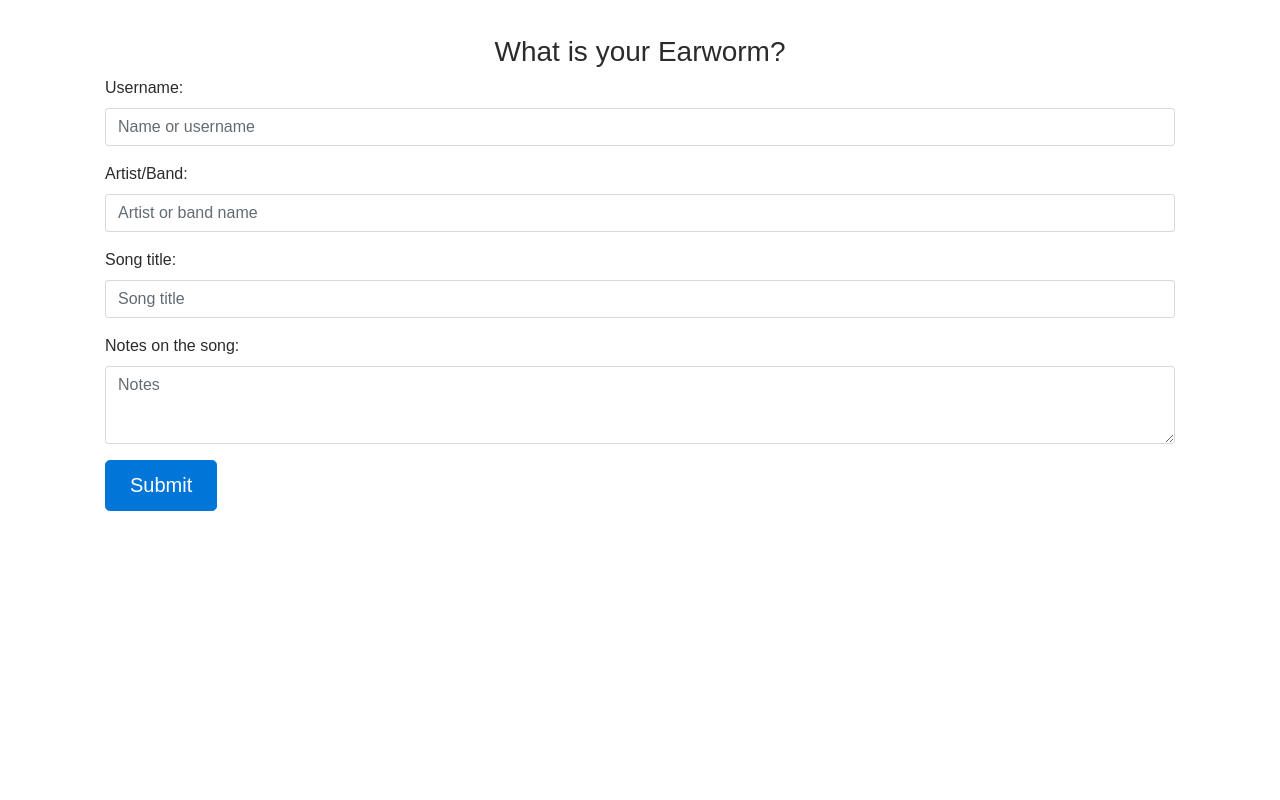
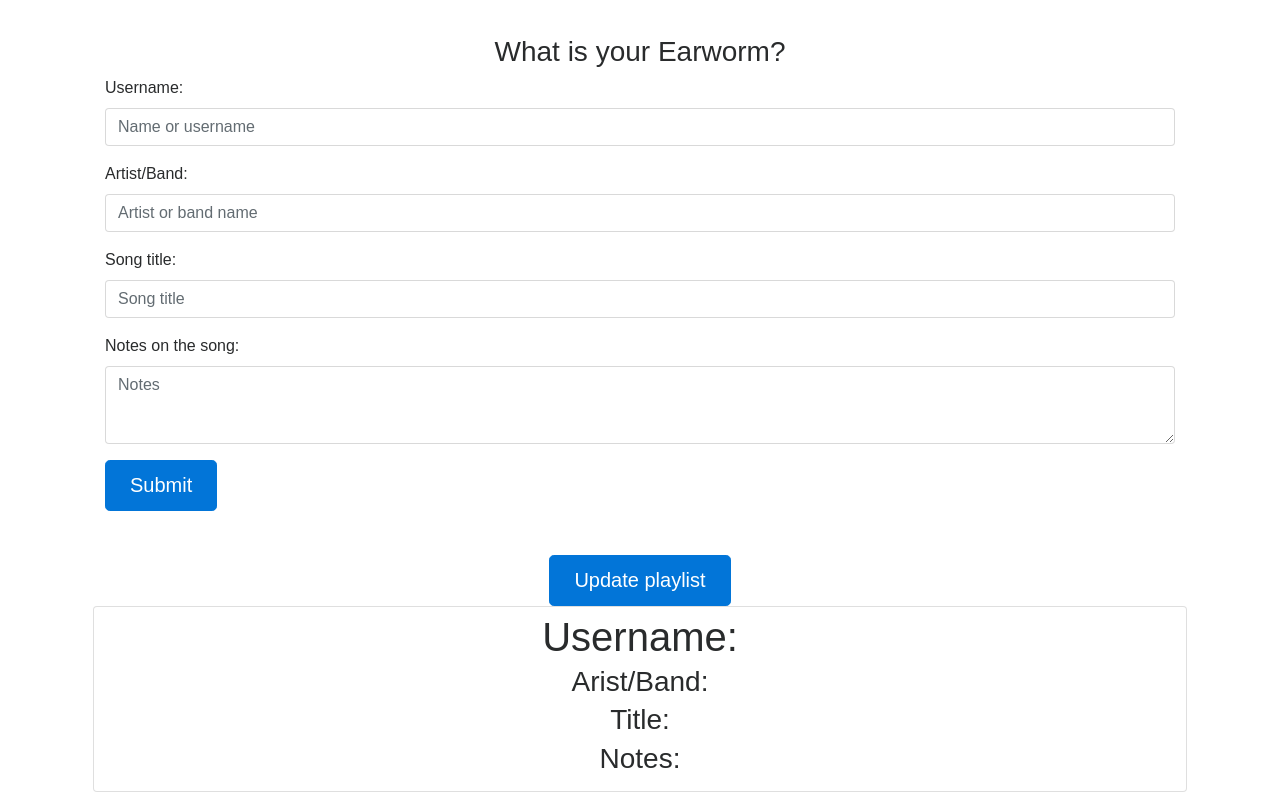
Before and after one commit to SeanMcP/earworm, a React (Create React App) app: page / in a window 1280 px wide. Shown: the part 234-1034 px from the top of the page. Before the commit the page ends 800 px from the top, so only its background shows below. Built offline with nearby package versions, Linux system fonts and the light colour scheme.

Commit message:
Add sample song to state

```diff
--- a/src/components/App.js
+++ b/src/components/App.js
@@ -3,6 +3,7 @@ import '../styles/App.css';
 
 import NavBar from './NavBar.js'
 import PlaylistForm from './PlaylistForm.js'
+import Playlist from './Playlist.js'
 
 class App extends Component {
   constructor() {
@@ -12,7 +13,14 @@ class App extends Component {
       artist: '',
       title: '',
       note: '',
-      songs: []
+      songs: [
+        {
+          username: 'Sean',
+          artist: 'Queen',
+          title: 'Don\'t Stop Me Now',
+          note: 'Have a good time!'
+        }
+      ]
     }
   }
   render() {
@@ -20,6 +28,7 @@ class App extends Component {
       <div className="App">
         <NavBar />
         <PlaylistForm />
+        <Playlist />
       </div>
     );
   }
--- /dev/null
+++ b/src/components/Playlist.js
@@ -0,0 +1,53 @@
+import React, { Component } from 'react';
+
+import PlaylistItem from './PlaylistItem.js'
+
+export default class Playlist extends Component {
+  constructor(props) {
+    super(props)
+    this.state = {
+      username: '',
+      artist: '',
+      title: '',
+      note: '',
+      songs: [
+        {
+          username: 'Sean',
+          artist: 'Queen',
+          title: 'Don\'t Stop Me Now',
+          note: 'Have a good time!'
+        }
+      ]
+    }
+    this.playlist = ''
+    this.handlePlaylistSubmit = this.handlePlaylistSubmit.bind(this)
+  }
+  // let playlist = ''
+  handlePlaylistSubmit(event){
+    console.log('this.playlist before: ', this.playlist);
+    this.playlist = this.state.songs.map((song, i) => {
+      return (
+        <PlaylistItem key={i + 1}/>
+      )
+    })
+    console.log('this.playlist after: ', this.playlist);
+  }
+  render() {
+    console.log('this.playlist before: ', this.playlist);
+    this.playlist = this.state.songs.map((song, i) => {
+      return (
+        <PlaylistItem key={i + 1}/>
+      )
+    })
+    console.log('this.playlist after: ', this.playlist);
+    return (
+      <div className="card-block p-2">
+        <form onSubmit={this.handlePlaylistSubmit}>
+          <input className="btn btn-primary btn-lg" type="submit" value="Update playlist" />
+        </form>
+        {console.log('this.playlist: ', this.playlist)}
+        {this.playlist}
+      </div>
+    )
+  }
+}
--- a/src/components/PlaylistForm.js
+++ b/src/components/PlaylistForm.js
@@ -8,7 +8,14 @@ export default class PlaylistForm extends Component {
       artist: '',
       title: '',
       note: '',
-      songs: []
+      songs: [
+        {
+          username: 'Sean',
+          artist: 'Queen',
+          title: 'Don\'t Stop Me Now',
+          note: 'Have a good time!'
+        }
+      ]
     }
 
     this.handleUsernameChange = this.handleUsernameChange.bind(this);
--- /dev/null
+++ b/src/components/PlaylistItem.js
@@ -0,0 +1,35 @@
+import React, { Component } from 'react';
+
+export default class PlaylistItem extends Component {
+  constructor(props) {
+    super(props)
+    this.username = this.username;
+    this.state = {
+      username: '',
+      artist: '',
+      title: '',
+      note: '',
+      songs: [
+        {
+          username: 'Sean',
+          artist: 'Queen',
+          title: 'Don\'t Stop Me Now',
+          note: 'Have a good time!'
+        }
+      ]
+    }
+    console.log('props on PlaylistItem: ', props);
+  }
+  render() {
+    return (
+      <div className="card">
+        <div className="card-block p-2">
+          <h1 className="title">Username: {this.username}</h1>
+          <h3 className="description">Arist/Band: {this.artist}</h3>
+          <h3 className="description">Title: {this.title}</h3>
+          <h3 className="description">Notes: {this.note}</h3>
+        </div>
+      </div>
+    )
+  }
+}
```
